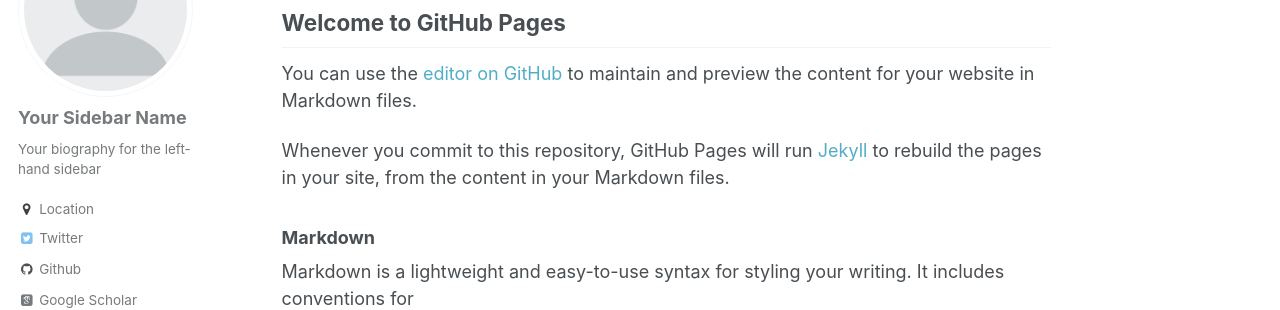
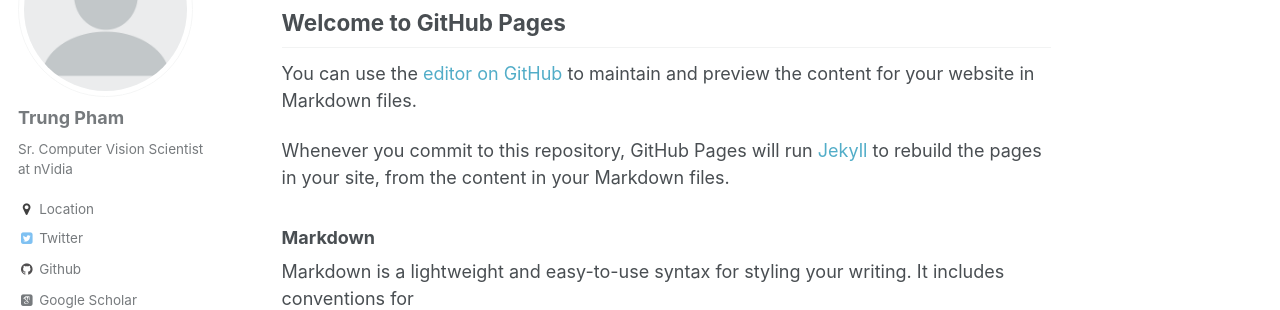
Before and after one commit to trungtpham/trungtpham.github.io, a Jekyll site: the page built from index.md, in a window 1280 px wide. Shown: the part 196-506 px from the top of the page. Built offline with Jekyll 4.4.1, drawn with Linux system fonts in a browser that asks for light colours; some web fonts are replaced; our own code applies the rules of GitHub Pages for plain Markdown files.

Commit message:
Update _config.yml

```diff
--- a/_config.yml
+++ b/_config.yml
@@ -79,9 +79,9 @@
 
 # Site Author
 author:
-  name             : "Your Sidebar Name"
+  name             : "Trung Pham"
   avatar           : "profile.png"
-  bio              : "Your biography for the left-hand sidebar"
+  bio              : "Sr. Computer Vision Scientist at nVidia"
   location         : "Location"
   employer         :
   googlescholar    : "https://scholar.google.com.au/citations?user=Rfj56F4AAAAJ&hl=en"
@@ -93,7 +93,7 @@
   flickr           :
   facebook         :
   foursquare       :
-  github           : "academicpages"
+  github           : "trungtpham"
   google_plus      :
   keybase          :
   instagram        :
@@ -105,7 +105,7 @@
   stackoverflow    : # http://stackoverflow.com/users/123456/username
   steam            :
   tumblr           :
-  twitter          : "replacethistwitterhandle"
+  twitter          : "https://twitter.com/trung_t_pham"
   vine             :
   weibo            :
   xing             :
```
